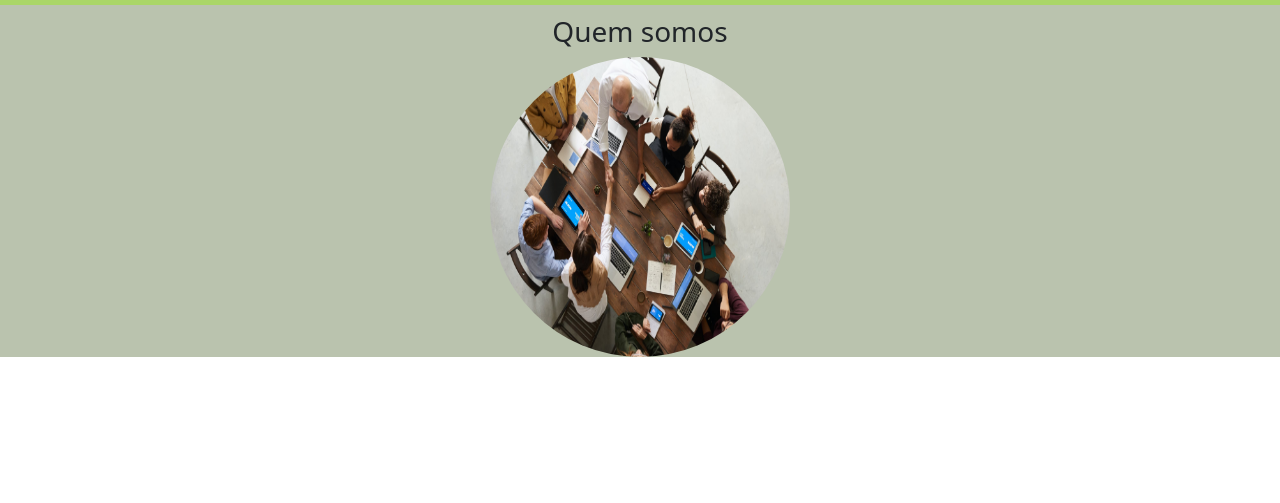
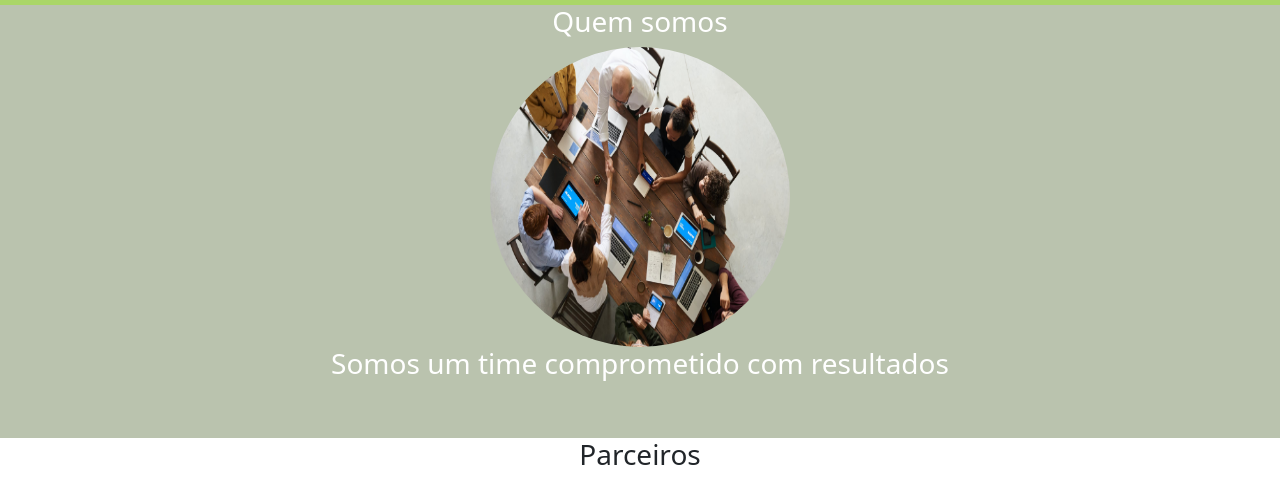
Before and after one commit to cleilsongurgel/aula_bootstrap, a plain HTML site: page index.html in a window 1280 px wide. Shown: the part 121-624 px from the top of the page. Drawn offline with Linux system fonts and the light colour scheme.

Commit message:
criação section 2

```diff
--- a/css/style.css
+++ b/css/style.css
@@ -1,12 +1,17 @@
+body{
+    font: 200px, Arial, sans-serif;
+
+}
+
 .navbar{
     background-color: #AAD667;
 
 }
 .quem-somos{
-    background-color: #BAC3AE
+    background-color: #BAC3AE;
+    color: white;
 }
 
 .margin{
-
-    padding-top: 10px;
+    padding-bottom: 50px;
 }
--- a/index.html
+++ b/index.html
@@ -7,7 +7,7 @@
     <link rel="stylesheet" type="text/css" href="css/style.css">
 </head>
 <body>
-    <nav class="navbar navbar-expand-lg navbar-light">
+    <nav class="navbar navbar-expand-lg navbar-light margim">
         <a class="navbar-brand" href="#">
             <img src="img/globaldevs.png" width="100" height="100">
         </a>
@@ -27,8 +27,16 @@
     </nav>
     <section id="quemsomos">
         <div class="container-fluid quem-somos text-center margin">
-            <h3>Quem somos</h3>
+            <h3 class="margim">Quem somos</h3>
             <img src="img/time.jpeg" class="rounded-circle" width="300" height="300">
+            <h3>Somos um time comprometido com resultados</h3>
+        </div>
+    </section>
+
+    <section id="parceiros">
+        <div class="container-fluid text-center margin">
+            <h3>Parceiros</h3>
+
         </div>
 
     </section>
```
